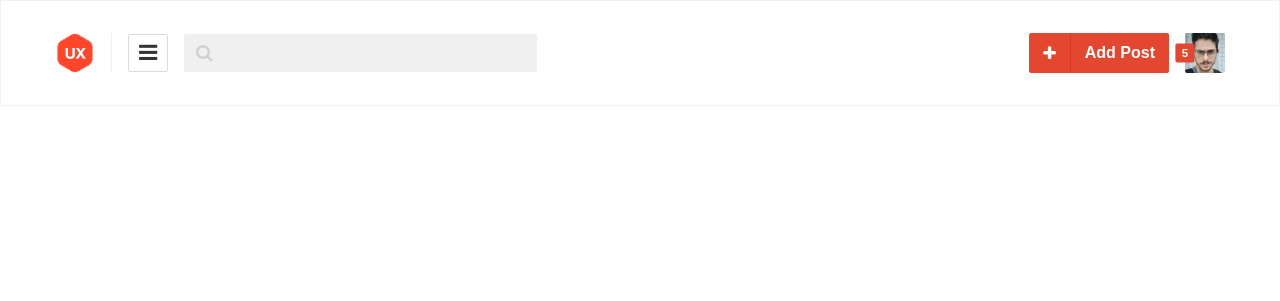
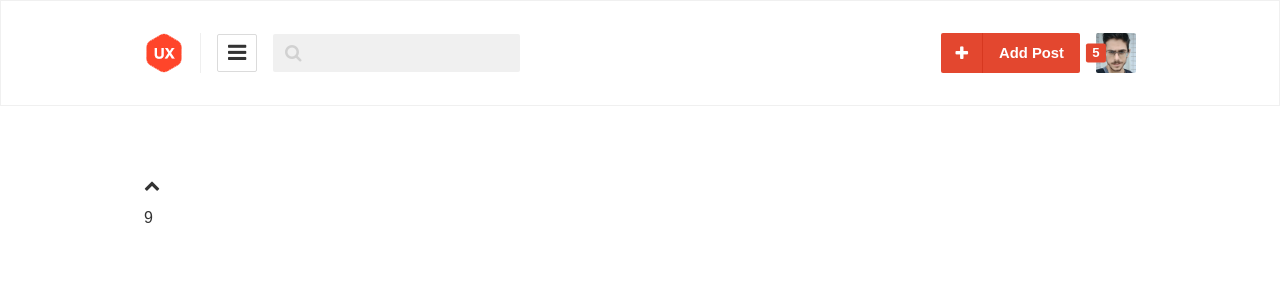
Before and after one commit to rgraziosi/Exemplo, a plain HTML site: page index.html in a window 1280 px wide. Drawn offline with Linux system fonts and the light colour scheme.

Commit message:
Estrutura de posts

```diff
--- a/css/content.less
+++ b/css/content.less
@@ -1 +1,9 @@
 /* CSS Document */
+
+.c-posts {
+	padding: 4rem 0;
+}
+
+.o-post{
+	display: flex;
+}
--- a/css/global.less
+++ b/css/global.less
@@ -22,7 +22,7 @@ body {
 	padding-right:10px;
 	width:auto;
 	height:inherit;
-	max-width:1170px;
+	max-width:992px;
 }
 
 .o-flex { display: flex; }
--- a/css/header.less
+++ b/css/header.less
@@ -65,7 +65,7 @@ header{
 		color: #000;
 		border-top-right-radius: 2px;
 		border-bottom-right-radius: 2px;
-		flex:0 0 45%;
+		flex:0 0 35%;
 	}
 }
 
@@ -87,10 +87,12 @@ header{
 		border-top-right-radius: 2px;
 		border-bottom-right-radius: 2px;
 		font-weight: bold;
+		font-size: 0.925rem;
+		padding: 0.725rem 1rem;
 	}
 }
 
-.o-foto{
+.o-photo{
 	position: relative;
 	height: 40px;
 	width: 40px;
@@ -110,7 +112,7 @@ header{
 		line-height: 1rem;
 		color: #FFF;
 		font-weight: bold;
-		font-size:0.725rem;
+		font-size:0.825rem;
 		padding: 0.1rem 0.4rem;
 	}
 
--- a/index.html
+++ b/index.html
@@ -25,34 +25,77 @@
 	<div class="o-center c-header">
 
 		<div class="o-left">
+
 			<div class="o-logo">
 				<img src="imagens/logo.png" alt="UX" title="UX"/>
 			</div>
-			<div class="o-menu">
+
+			<nav class="o-menu">
 				<i class="fa fa-bars fa-lg" aria-hidden="true"></i>
-			</div>
+			</nav>
+
 			<div class="o-searchbar">
 				<button type="submit"><i class="fa fa-search fa-lg" aria-hidden="true"></i></button>
 				<input type="text" name="searchbar"/>
 			</div>
-
+		<!-- o-left -->
 		</div>
 
 		<div class="o-right">
+
 			<div class="o-addPost">
 				<i class="fa fa-plus" aria-hidden="true"></i>
 				<div class="o-info">
 					Add Post
 				</div>
 			</div>
-			<div class="o-foto">
+
+			<div class="o-photo">
 				<span class="o-bandage">5</span>
 				<img src="imagens/Rafael Graziosi.png" alt="foto usuario" title="foto do usuario">
 			</div>
+
+		<!-- o-right -->
 		</div>
-
+	<!-- c-header -->
 	</div>
 </header>
+
+
+<section class="c-posts">
+	<div class="o-center">
+
+		<article class="o-post">
+
+			<div class="o-left">
+				<div class="up-votes">
+					<div class="o-vote"><i class="fa fa-chevron-up" aria-hidden="true"></i></div>
+					<div class="o-value">9</div>
+				</div>
+			</div>
+
+			<div class="o-right">
+				<div class="o-url">
+
+				</div>
+				<div class="o-title">
+
+				</div>
+
+				<div class="o-info">
+					<div class="o-category"></div>
+					<div class="o-author"></div>
+					<div class="o-time"></div>
+					<div class="o-comments"></div>
+				</div>
+
+			</div>
+
+		</article>
+
+	<!-- o-center -->
+	</div>
+</section>
 
 </body>
 
```
Also changed, not shown: css/content.css, css/global.css, css/header.css.
